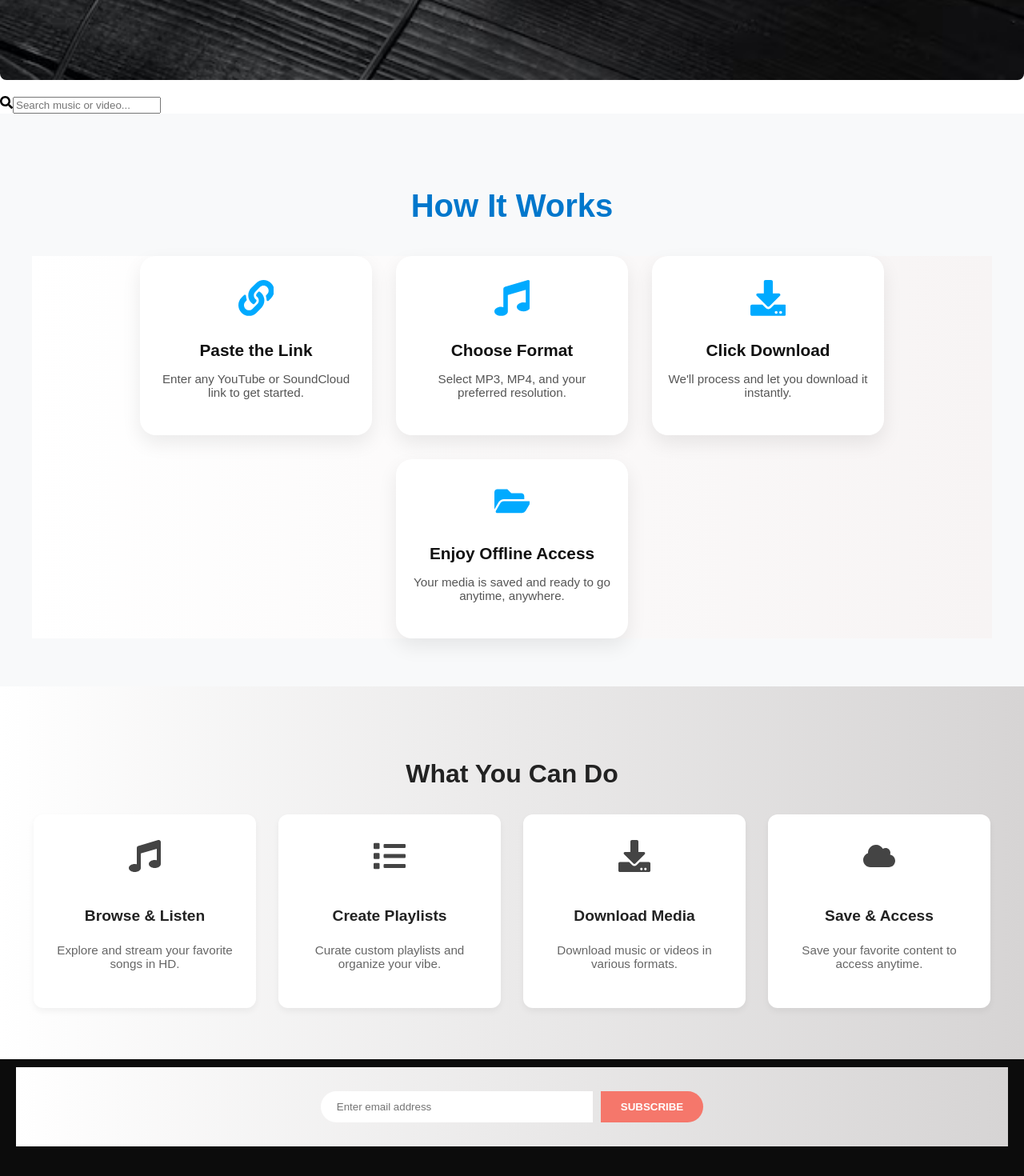
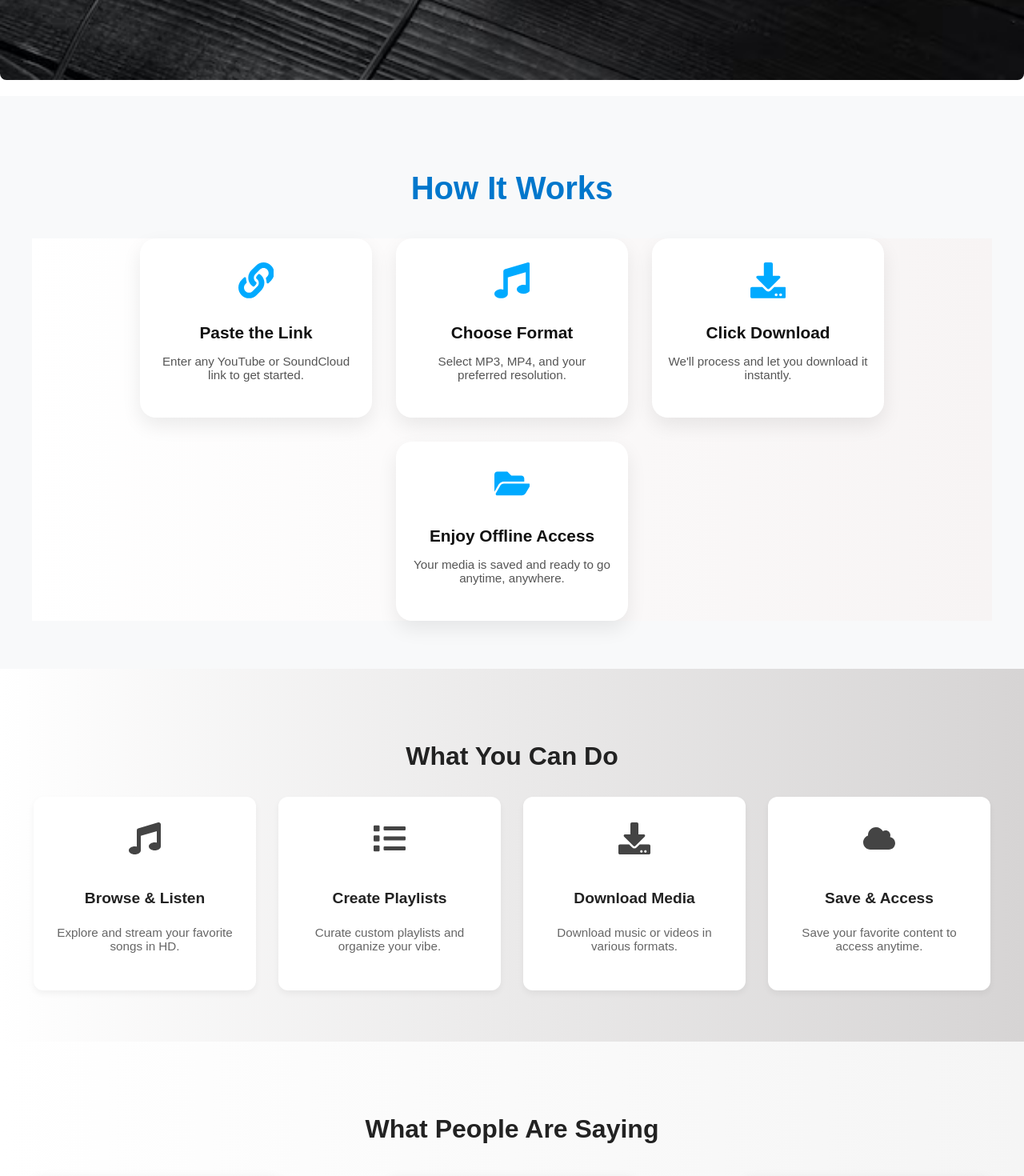
Before and after one commit to wallacetrixie/MediaSavvy, a React (Vite) app: page / in a window 1280 px wide. Shown: the part 600-2070 px from the top of the page at 80% size. Built offline with nearby package versions, Linux system fonts and the light colour scheme; the HTML template or start-up script is replaced by a standard one.

Commit message:
routes modification

```diff
--- a/src/App.jsx
+++ b/src/App.jsx
@@ -1,6 +1,5 @@
-
 import React from "react";
-import { BrowserRouter as Router, Route, Routes, Navigate } from 'react-router-dom';
+import { BrowserRouter as Router, Route, Routes } from 'react-router-dom';
 import Navbar from './Navbar.jsx';
 import Banner from './Banner.jsx';
 import Steps from './Steps.jsx';
@@ -9,18 +8,27 @@ import Testimonials from "./Testimonials.jsx";
 import Footer from "./Footer.jsx";
 import SearchBar from "./Search.jsx";
 
+const Home = () => {
+  return (
+    <>
+      <Banner />
+      <Steps />
+      <Services />
+      <Testimonials />
+      <Footer />
+    </>
+  );
+};
+
 const App = () => {
   return (
-    <>
-    <Navbar/>
-    <Banner/>
-    <SearchBar visible={true}/>
-    <Steps/>
-    <Services/>
-    <Footer/>
-
-    </>
-
+    <Router>
+      <Navbar />
+      <Routes>
+        <Route path="/" element={<Home />} />
+        <Route path="/search" element={<SearchBar />} />
+      </Routes>
+    </Router>
   );
 };
 
--- a/src/Banner.jsx
+++ b/src/Banner.jsx
@@ -1,5 +1,6 @@
 import React, { useState, useEffect } from "react";
 import "./styles/Banner.css";
+import { Link } from "react-router-dom";
 import img1 from "./assets/img1.jpg";
 import img2 from "./assets/img2.jpg";
 import img3 from "./assets/img3.jpg";
@@ -42,11 +43,14 @@ const Banner = () => {
         ></div>
       ))}
 
-      <div className="content">
-        <h1>{bannerContent[currentBanner].title}</h1>
-        <p>{bannerContent[currentBanner].description}</p>
-        <button className="cta-button">Search for Music</button>
-      </div>
+<div className="content">
+  <h1>{bannerContent[currentBanner].title}</h1>
+  <p>{bannerContent[currentBanner].description}</p>
+  <Link to="/search">
+    <button className="cta-button">Search for Music</button>
+  </Link>
+</div>
+
     </div>
   );
 };
```
